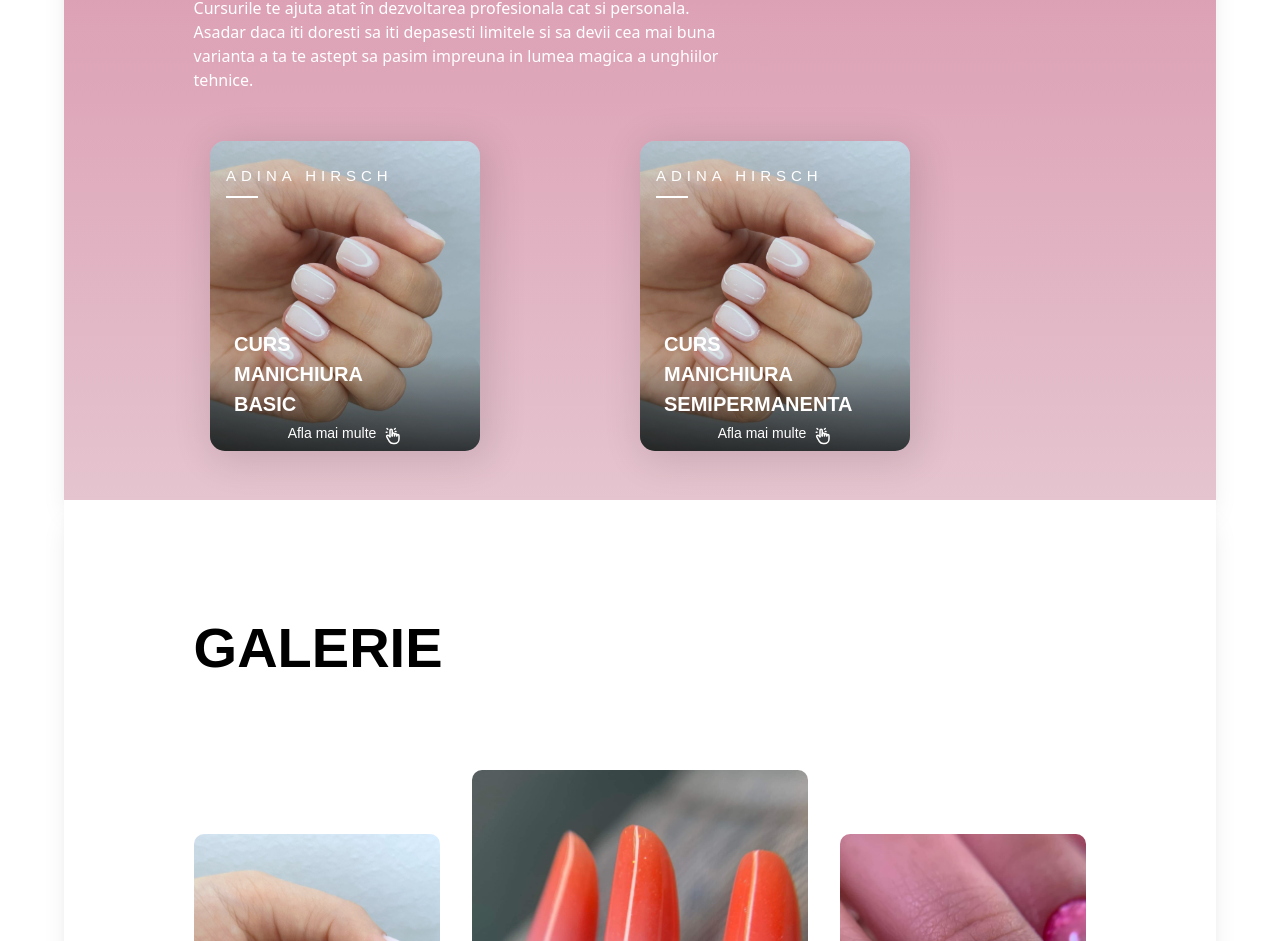
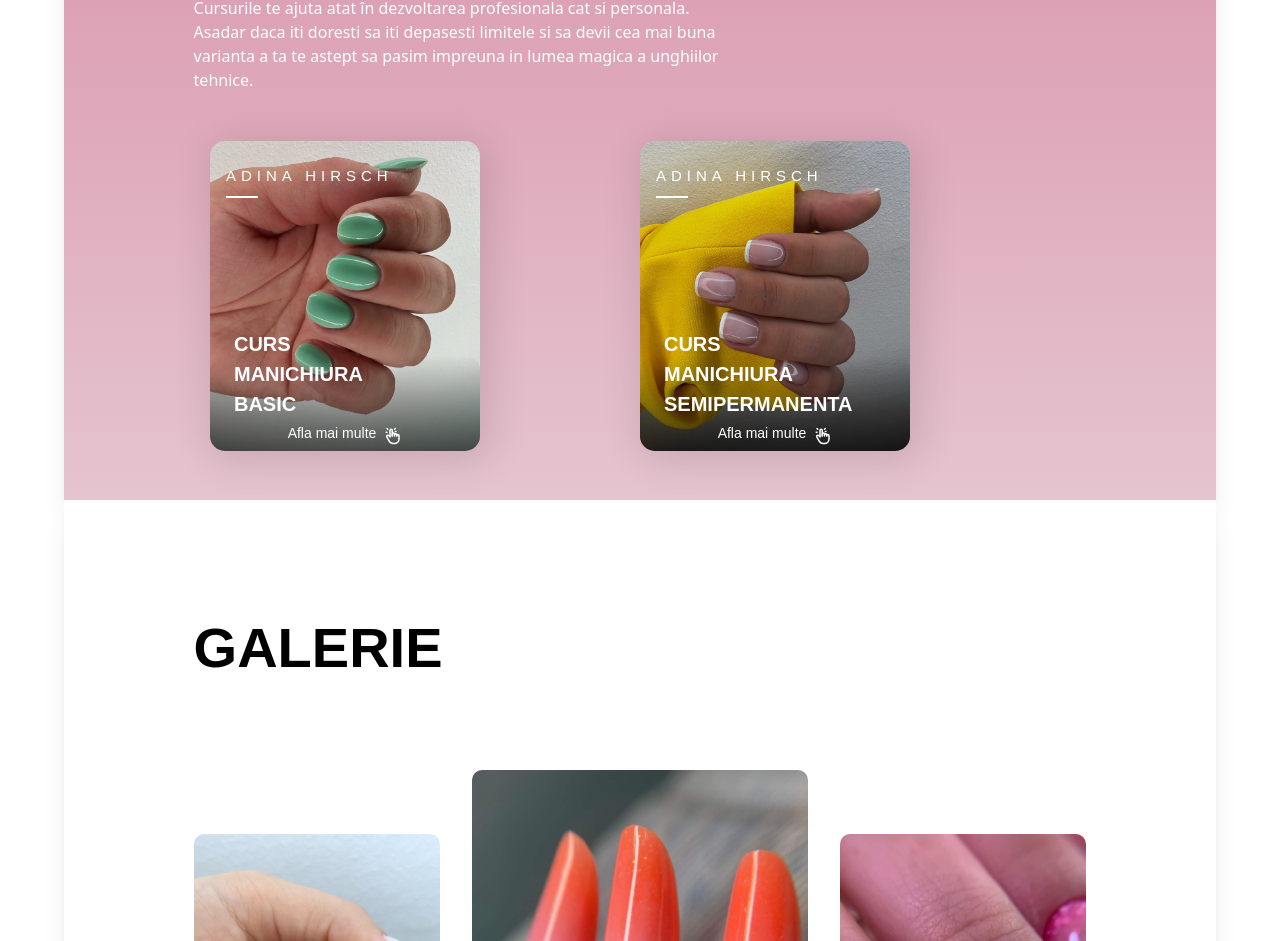
Before and after one commit to PoleacLiviuStefan/site, a React (Create React App) app: page / in a window 1280 px wide. Shown: the part 2012-2953 px from the top of the page. Built offline with nearby package versions, Linux system fonts and the light colour scheme.

Commit message:
fixedzoom

```diff
--- a/src/Components/Cursuri/CursDetalii.jsx
+++ b/src/Components/Cursuri/CursDetalii.jsx
@@ -9,12 +9,12 @@ const CursDetalii = ({title,imagine,detalii,diploma,dimensions}) => {
                  <h2 className='text-[24px] text-left    lg:text-[34px] font-libre '>{title}</h2>
                  </div>
              <div className='flex lg:flex-row flex-col w-[90%] lg:w-full justify-center items-center lg:items-start'>
-              <div className=' w-[300px] h-[370px] lg:w-[500px]  lg:h-[627px]'>
+              <div className=' w-[350px]  h-[439px]'>
              <CursorZoom
                 image={{
                     src: imagine,
-                    width: 500,
-                    height: 627
+                    width: 350,
+                    height: 439
                 }}
                 zoomImage={{
                     src: imagine,
--- a/src/Components/Cursuri/Cursuri.jsx
+++ b/src/Components/Cursuri/Cursuri.jsx
@@ -20,8 +20,8 @@ const Cursuri = () => {
                  <button onClick={()=>{navigate("/contact"); window.scrollTo({top:0,left:0})}}  className=' w-full lg:w-[15rem] h-[3rem] border-[1px] border-white '>CONTACT</button>
                 </div>
                 <div className='w-full h-full py-[5rem] lg:py-[3rem] flex flex-col lg:flex-row  items-center justify-between lg:justify-center '>
-                    <CursuriCard  title="CURS MANICHIURA BASIC " routing="curs-manichiura-basic" />
-                    <CursuriCard title="CURS MANICHIURA SEMIPERMANENTA" routing="curs-manichiura-semipermanenta" />
+                    <CursuriCard  title="CURS MANICHIURA BASIC " routing="curs-manichiura-basic" imageCard="bg-unghii9" />
+                    <CursuriCard title="CURS MANICHIURA SEMIPERMANENTA" routing="curs-manichiura-semipermanenta" imageCard="bg-unghii8" />
 
                 </div>
             </div>
--- a/src/Components/Cursuri/CursuriCard.jsx
+++ b/src/Components/Cursuri/CursuriCard.jsx
@@ -5,7 +5,7 @@ import { useNavigate } from "react-router-dom";
 const CursuriCard = ({title,description,imageCard,routing}) => {
   const navigate=useNavigate()
   return (
-    <div onClick={()=>{navigate(routing); window.scrollTo({top:0,left:0}) }}  className='relative mr-0 lg:mr-[10rem]  w-[270px] h-[310px]  rounded-[15px] bg-unghii bg-cover bg-center shadow-[5px_5px_38px_5px_rgba(0,0,0,0.12)] cursor-pointer'>
+    <div onClick={()=>{navigate(routing); window.scrollTo({top:0,left:0}) }}  className={`relative mr-0 lg:mr-[10rem]  w-[270px] h-[310px]  rounded-[15px] ${imageCard} bg-cover bg-center shadow-[5px_5px_38px_5px_rgba(0,0,0,0.12)] cursor-pointer`}>
             <div className='absolute  w-full h-full   flex flex-col justify-end items-left px-[1.5rem] '>
                 <h2 className=' text-white z-20 text-[20px] font-[600] font-montSerrat text-left mb-[2rem] w-[70%]'>{title} </h2>
 
```
Also changed, not shown: public/Images/unghii9.jpg (added).
